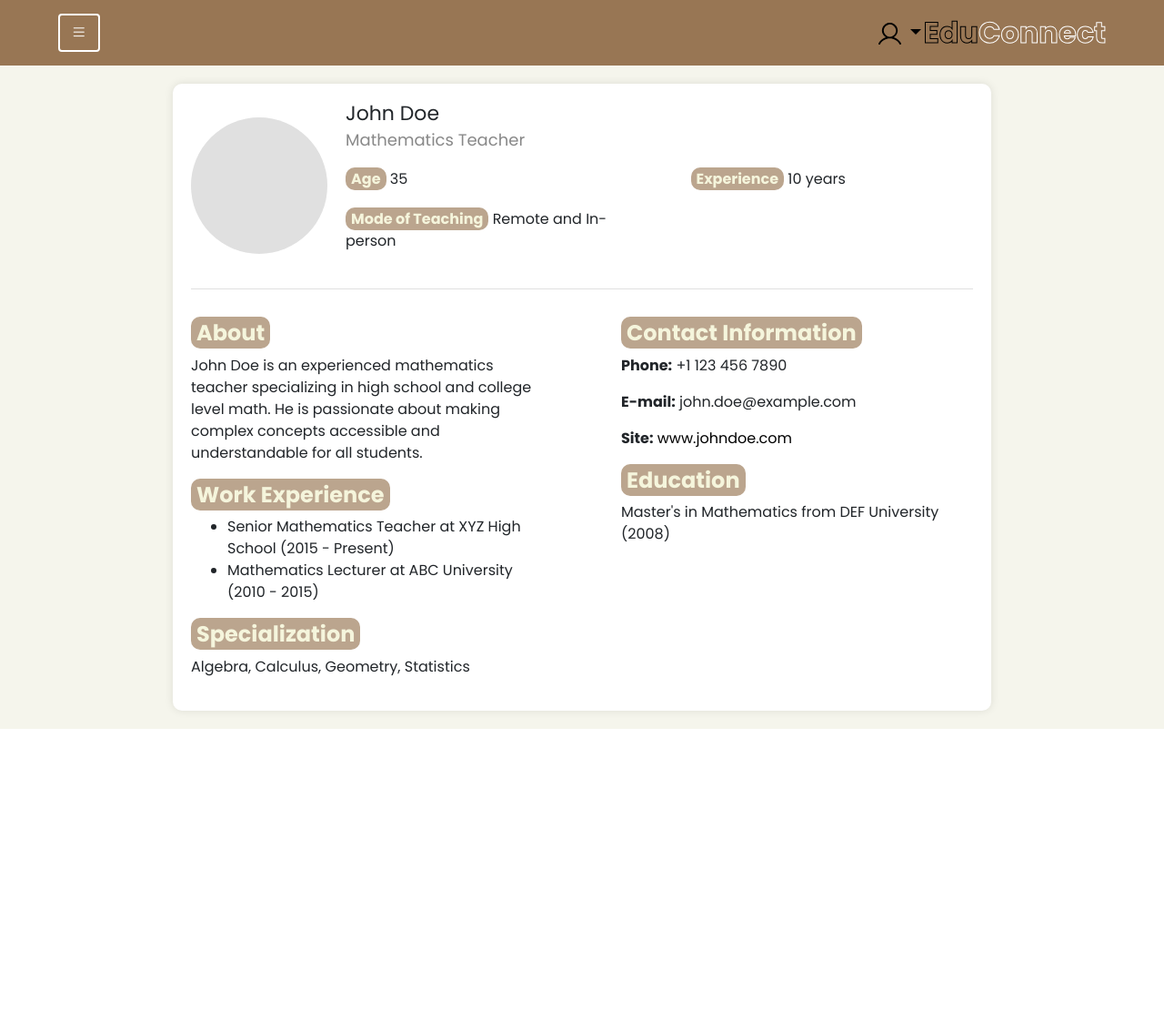
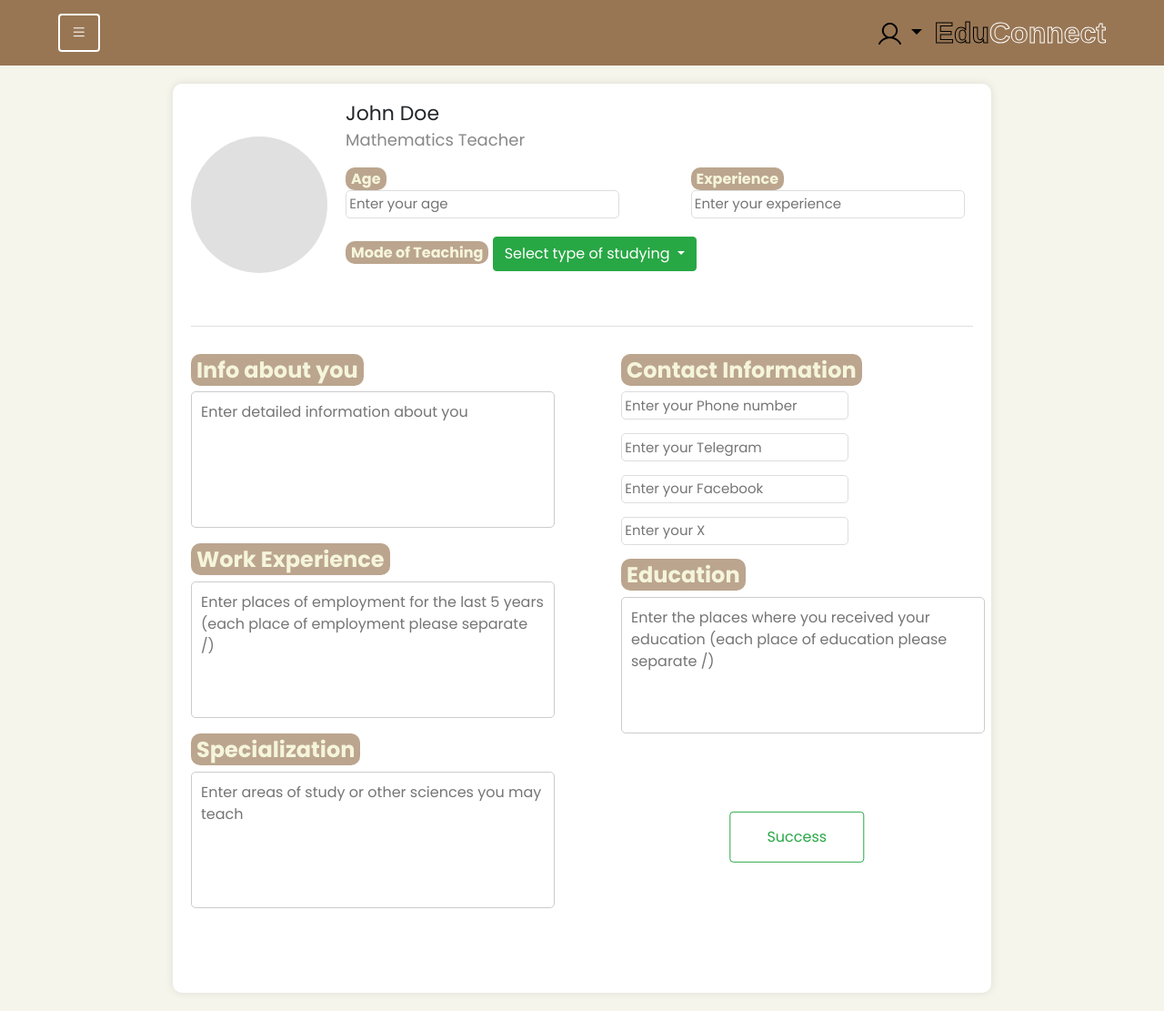
Before and after one commit to babenko-v/Web-project-EduConnect-, a Django app: page /user/ in a window 1280 px wide. Shown: the whole page at 91% size. Before the commit the page ends 801 px from the top, so only its background shows below. Run offline with Django 4.2, Linux system fonts and the light colour scheme; some libraries are stand-ins or nearby versions.

Commit message:
ready profile page

```diff
--- a/users/static/css/profile.css
+++ b/users/static/css/profile.css
@@ -1,9 +1,9 @@
  body {
+     margin: 0;
+     padding: 0;
+ }
+        .profile-container {
             font-family: 'Poppins', sans-serif;
-            margin: 0;
-            padding: 0;
-        }
-        .profile-container {
             max-width: 900px;
             margin: 20px auto;
             background-color: #fff;
@@ -84,10 +84,38 @@
             }
         }
 
-
  .header_prof {
      background-color: #BBA58E;
      border-radius: 10px;
      color: #F5F5DC;
      padding: 1px 6px;
  }
+
+ .add_info, .contact_input_info {
+    padding: 0.2rem;
+    border: 1px solid #ddd;
+    border-radius: 5px;
+    font-size: 15px;
+ }
+
+ .contact_input_info {
+     display: flex;
+     flex-direction: column;
+     width: 250px;
+     margin-bottom: 15px;
+ }
+
+.fixed-textarea {
+    width: 400px;
+    height: 150px;
+    padding: 10px;
+    border: 1px solid #ccc;
+    border-radius: 5px;
+    resize: none;
+    margin-bottom: 10px;
+}
+
+.confirm_info {
+    transform: translate(160%, -220%);
+    padding: 15px 40px;
+}
--- a/users/templates/users/profile.html
+++ b/users/templates/users/profile.html
@@ -15,33 +15,118 @@
                 <h1>John Doe</h1>
                 <h2>Mathematics Teacher</h2>
                 <div class="contact-info">
-                    <div><strong class="header_prof">Age</strong> 35</div>
-                    <div><strong class="header_prof">Experience</strong> 10 years</div>
-                    <div><strong class="header_prof">Mode of Teaching</strong> Remote and In-person</div>
+                    <div>
+                        <strong class="header_prof">Age</strong>
+                        {% if 5 < 2 %}
+                            35
+                        {% else %}
+                            <input class="add_info" type="text" placeholder="Enter your age">
+                        {% endif %}
+                    </div>
+
+                    <div>
+                        <strong class="header_prof">Experience</strong>
+                        {% if 5 < 2 %}
+                            10 years
+                        {% else %}
+                            <input class="add_info" type="text" placeholder="Enter your experience">
+                        {% endif %}
+                    </div>
+
+                    <div>
+                        <strong class="header_prof">Mode of Teaching</strong>
+                        {% if 5 < 2 %}
+                            Remote
+                        {% else %}
+                            <div class="dropdown d-inline-block me-2">
+                                <button class="btn btn-success dropdown-toggle choose_sort_btn" type="button" id="experienceDropdown" data-bs-toggle="dropdown" aria-expanded="false">
+                                    Select type of studying
+                                </button>
+
+                                <ul class="dropdown-menu" aria-labelledby="experienceDropdown">
+                                    <li><a class="dropdown-item" href="#" onclick="updateDropdown('experienceDropdown', 'Offline studying')">Offline studying</a></li>
+                                    <li><a class="dropdown-item" href="#" onclick="updateDropdown('experienceDropdown', 'Online studying')">Online studying</a></li>
+                                    <li><a class="dropdown-item" href="#" onclick="updateDropdown('experienceDropdown', 'Blended studying')">Blended studying</a></li>
+                                </ul>
+                            </div>
+                        {% endif %}
+                    </div>
                 </div>
             </div>
         </div>
         <div class="profile-content">
             <div class="profile-details">
-                <h3><strong class="header_prof">About</strong></h3>
-                <p>John Doe is an experienced mathematics teacher specializing in high school and college level math. He is passionate about making complex concepts accessible and understandable for all students.</p>
-                <h3><strong class="header_prof">Work Experience</strong></h3>
+                <h3>
+                    <strong class="header_prof">Info about you</strong>
+                </h3>
+                {% if 5 < 2 %}
+                    <p>
+                        John Doe is an experienced mathematics teacher specializing in high school and college level math. He is passionate about making complex concepts accessible and understandable for all students.
+                    </p>
+                {% else %}
+                            <textarea class="fixed-textarea" placeholder="Enter detailed information about you"></textarea>
+                {% endif %}
+
+                <h3>
+                    <strong class="header_prof">Work Experience</strong>
+                </h3>
+
+                {% if 5 < 2 %}
                     <ul>
                         <li>Senior Mathematics Teacher at XYZ High School (2015 - Present)</li>
                         <li>Mathematics Lecturer at ABC University (2010 - 2015)</li>
                     </ul>
-                <h3><strong class="header_prof">Specialization</strong></h3>
+                {% else %}
+                            <textarea class="fixed-textarea"
+                                      placeholder="Enter places of employment for the last 5 years (each place of employment please separate /) "></textarea>
+                {% endif %}
+
+                <h3>
+                    <strong class="header_prof">Specialization</strong>
+                </h3>
+
+                {% if 5 < 2 %}
+                    <ul>
                         <p>Algebra, Calculus, Geometry, Statistics</p>
+                    </ul>
+                {% else %}
+                            <textarea class="fixed-textarea"
+                                      placeholder="Enter areas of study or other sciences you may teach"></textarea>
+                {% endif %}
+
             </div>
             <div class="contact-details">
-                <h3><strong class="header_prof">Contact Information</strong></h3>
+                <h3>
+                    <strong class="header_prof">Contact Information</strong>
+                </h3>
+
+                {% if 5 < 2 %}
                     <p><strong>Phone:</strong> +1 123 456 7890</p>
                     <p><strong>E-mail:</strong> john.doe@example.com</p>
-                <p><strong>Site:</strong> <a href="https://www.johndoe.com">www.johndoe.com</a></p>
-                <h3><strong class="header_prof">Education</strong></h3>
-                <p>Master's in Mathematics from DEF University (2008)</p>
+                {% else %}
+                    <input class="contact_input_info" type="text" placeholder="Enter your Phone number">
+                    <input class="contact_input_info" type="text" placeholder="Enter your Telegram">
+                    <input class="contact_input_info" type="text" placeholder="Enter your Facebook">
+                    <input class="contact_input_info" type="text" placeholder="Enter your X">
+                {% endif %}
+
+                <h3>
+                    <strong class="header_prof">Education</strong>
+                </h3>
+
+                {% if 5 < 2 %}
+                    <ul>
+                        <li>Senior Mathematics Teacher at XYZ High School (2015 - Present)</li>
+                        <li>Mathematics Lecturer at ABC University (2010 - 2015)</li>
+                    </ul>
+                {% else %}
+                            <textarea class="fixed-textarea"
+                                      placeholder="Enter the places where you received your education (each place of education please separate /) "></textarea>
+                {% endif %}
             </div>
         </div>
+       <button type="button" class="btn btn-outline-success confirm_info">Success</button>
     </div>
     </body>
+    <script src="{% static 'js/mentors.js' %}"></script>
 {% endblock %}
```
Lines whose indentation alone changed are shown as unchanged.
